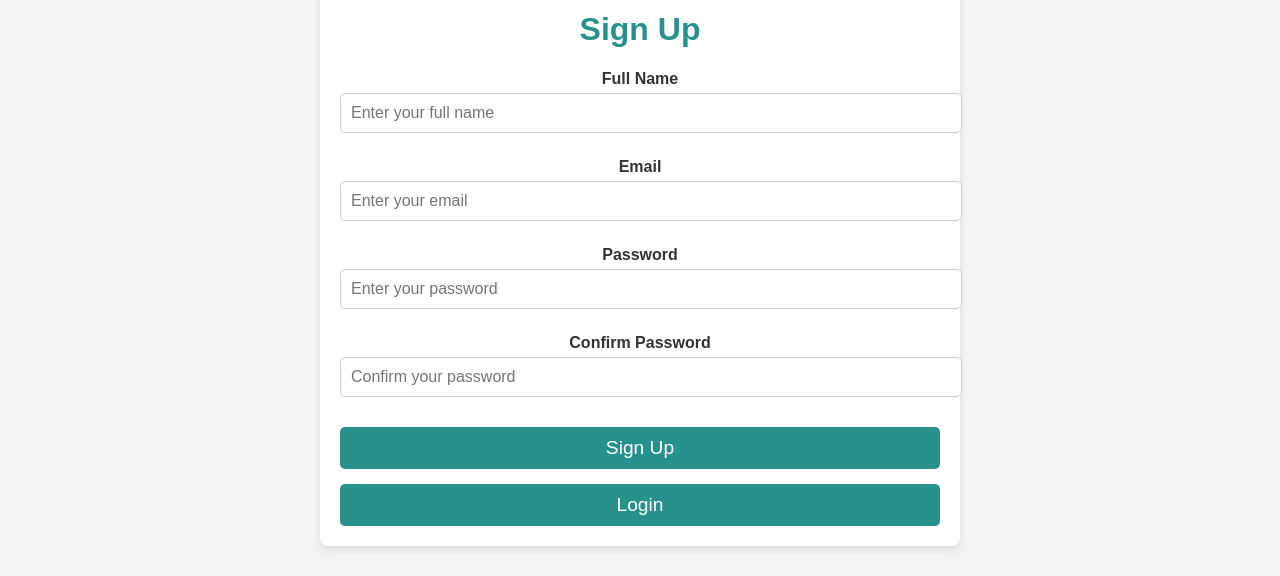
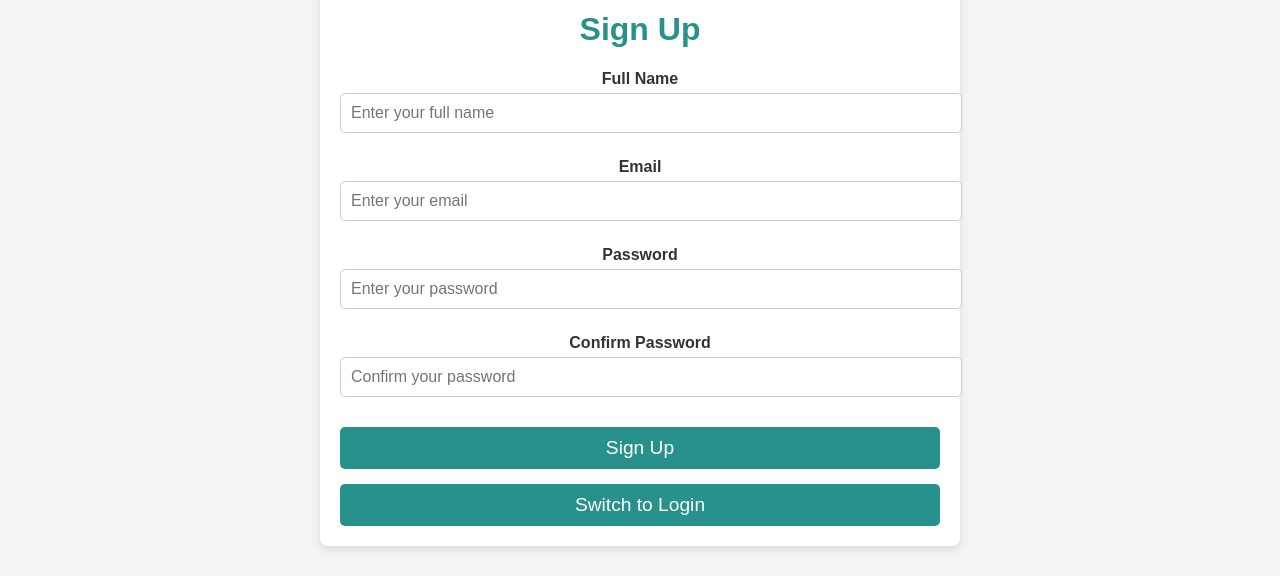
Before and after one commit to mawasserman/OlaOlah_FinalProject_MWasserman, a React (Vite) app in the folder olaolah/: page /signup in a window 1280 px wide. Shown: the part 565-1141 px from the top of the page. Built offline with nearby package versions, Linux system fonts and the light colour scheme.

Commit message:
it does not work... only the sign in

```diff
--- a/olaolah/src/pages/Signup.tsx
+++ b/olaolah/src/pages/Signup.tsx
@@ -5,22 +5,18 @@ interface FormData {
   name: string;
   email: string;
   password: string;
-  confirmPassword: string;
+  confirmPassword?: string;
 }
 
 const Signup: React.FC = () => {
-
   const [action, setAction] = useState<string>("Sign Up");
-
   const [formData, setFormData] = useState<FormData>({
     name: "",
     email: "",
     password: "",
     confirmPassword: "",
   });
-
   const [errors, setErrors] = useState<Partial<FormData>>({});
-
   const [backendMessage, setBackendMessage] = useState<string | null>(null);
 
   const handleChange = (e: React.ChangeEvent<HTMLInputElement>) => {
@@ -35,11 +31,12 @@ const Signup: React.FC = () => {
     e.preventDefault();
 
     const newErrors: Partial<FormData> = {};
-    if (!formData.name) newErrors.name = "Name is required";
+    if (action === "Sign Up" && !formData.name) newErrors.name = "Name is required";
     if (!formData.email) newErrors.email = "Email is required";
     if (!formData.password) newErrors.password = "Password is required";
-    if (formData.password !== formData.confirmPassword)
+    if (action === "Sign Up" && formData.password !== formData.confirmPassword) {
       newErrors.confirmPassword = "Passwords do not match";
+    }
 
     if (Object.keys(newErrors).length > 0) {
       setErrors(newErrors);
@@ -47,37 +44,44 @@ const Signup: React.FC = () => {
     }
 
     try {
-      const response = await fetch("http://localhost:3002/auth/api/signup", {
+      const endpoint = action === "Sign Up" ? "signup" : "login";
+      const response = await fetch(`http://localhost:3002/auth/api/${endpoint}`, {
         method: "POST",
         headers: {
           "Content-Type": "application/json",
         },
         body: JSON.stringify({
-          name: formData.name,
+          name: action === "Sign Up" ? formData.name : undefined,
           email: formData.email,
           password: formData.password,
         }),
       });
 
+      const data = await response.json();
+
       if (response.ok) {
-        alert("Signup successful!");
+        setBackendMessage(action === "Sign Up" ? "Signup successful!" : "Login successful!");
+        if (action === "Login") {
+          localStorage.setItem("token", data.token);
+        }
+        setFormData({ name: "", email: "", password: "", confirmPassword: "" });
+        setErrors({});
       } else {
-        alert("Error with signup");
+        setBackendMessage(data.message || "Error with login/signup");
       }
     } catch (error) {
       console.error("Error:", error);
+      setBackendMessage("Server error. Please try again later.");
     }
-
-    setFormData({ name: "", email: "", password: "", confirmPassword: "" });
-    setErrors({});
   };
-
 
   return (
     <div className="sign-up-form">
       <h1>{action}</h1>
       <form onSubmit={handleSubmit}>
-        {action==="Login"?<div></div>:<div><label id='nameSignup' htmlFor="name">Full Name</label>
+        {action === "Sign Up" && (
+          <>
+            <label htmlFor="name">Full Name</label>
             <input
               type="text"
               id="name"
@@ -86,8 +90,9 @@ const Signup: React.FC = () => {
               onChange={handleChange}
               placeholder="Enter your full name"
             />
-        </div>}{errors.name && <span className="error">{errors.name}</span>}
-
+            {errors.name && <span className="error">{errors.name}</span>}
+          </>
+        )}
 
         <label htmlFor="email">Email</label>
         <input
@@ -111,7 +116,9 @@ const Signup: React.FC = () => {
         />
         {errors.password && <span className="error">{errors.password}</span>}
 
-        {action==="Login"?<div></div>:<div><label htmlFor="confirmPassword">Confirm Password</label>
+        {action === "Sign Up" && (
+          <>
+            <label htmlFor="confirmPassword">Confirm Password</label>
             <input
               type="password"
               id="confirmPassword"
@@ -120,15 +127,33 @@ const Signup: React.FC = () => {
               onChange={handleChange}
               placeholder="Confirm your password"
             />
-       </div>}
             {errors.confirmPassword && (
               <span className="error">{errors.confirmPassword}</span>
             )}
-        <button type="submit" className={action==="Login"?"submit grey":"submit-signup"} onClick={()=>{setAction("Sign up")}}>Sign Up</button>
-        <button type="submit" className={action==="Sign up"?"submit grey":"submit-signup"} onClick={()=>{setAction("Login")}}>Login</button>
+          </>
+        )}
+
+        <button type="submit" className="submit">
+          {action}
+        </button>
+        <button
+          type="button"
+          className="toggle"
+          onClick={() => {
+            setAction(action === "Sign Up" ? "Login" : "Sign Up");
+            setErrors({});
+            setBackendMessage(null);
+          }}
+        >
+          Switch to {action === "Sign Up" ? "Login" : "Sign Up"}
+        </button>
       </form>
 
-      {backendMessage && <div className={backendMessage.includes('Error') ? 'error' : 'success'}>{backendMessage}</div>}
+      {backendMessage && (
+        <div className={backendMessage.includes("Error") ? "error" : "success"}>
+          {backendMessage}
+        </div>
+      )}
     </div>
   );
 };
```
Lines whose indentation alone changed are shown as unchanged.
